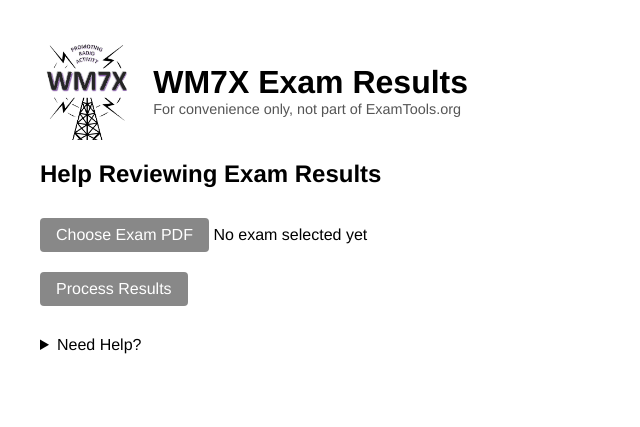
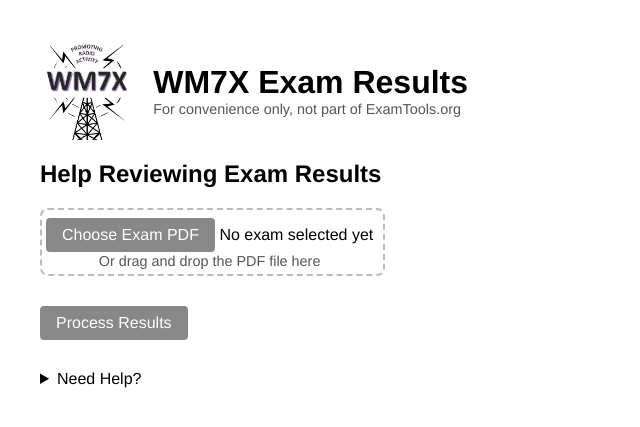
Before and after one commit to jpasqua/wm7x-exam-results, a Flask app: page / in a window 1280 px wide. Shown: the top 427 px of the page, without its empty margins (0-640 px from the left). Run offline with Flask 3, Linux system fonts and the light colour scheme.

Commit message:
Implement drag-and-drop for file upload

```diff
--- a/static/css/style.css
+++ b/static/css/style.css
@@ -86,3 +86,22 @@ form div {
     margin-top: 10px;
     height: auto;
 }
+
+.dropzone {
+    display: inline-block;      /* shrink-wrap to content */
+    border: 2px dashed #bbb;
+    padding: 4px;
+    padding-right: 10px;
+    text-align: center;
+    border-radius: 8px;
+}
+
+.dropzone .button,
+.dropzone .label {
+    margin-top: 4px;
+}
+
+.dropzone.dragover {
+    border-color: #888;
+    background-color: #f9f9f9;
+}
--- a/templates/upload.html
+++ b/templates/upload.html
@@ -7,15 +7,12 @@
 <p style="color:red;">{{ error }}</p>
 {% endif %}
 
-
-<form method="post" enctype="multipart/form-data">
-  <div>
-    <!-- Hidden file input -->
+<form method="post" enctype="multipart/form-data" id="upload-form">
+  <div id="dropzone" class="dropzone">
     <input type="file" id="pdf_file" name="pdf_file" accept=".pdf,application/pdf" class="file-input">
-    <!-- Styled label as button -->
     <label for="pdf_file" class="button">Choose Exam PDF</label>
-    <!-- File name display -->
     <span id="file-name">No exam selected yet</span>
+    <br><span style="font-size: 0.9em; color: #555;">Or drag and drop the PDF file here</span>
   </div>
   <div style="margin-top: 10px;">
     <input type="submit" value="Process Results" class="button">
@@ -61,4 +58,33 @@ document.getElementById('pdf_file').addEventListener('change', function() {
 });
 </script>
 
+<!-- JS to support drag and drop of file -->
+<script>
+const dropzone = document.getElementById('dropzone');
+const fileInput = document.getElementById('pdf_file');
+const fileNameSpan = document.getElementById('file-name');
+
+dropzone.addEventListener('dragover', (e) => {
+    e.preventDefault();
+    dropzone.classList.add('dragover');
+});
+
+dropzone.addEventListener('dragleave', () => {
+    dropzone.classList.remove('dragover');
+});
+
+dropzone.addEventListener('drop', (e) => {
+    e.preventDefault();
+    dropzone.classList.remove('dragover');
+    if (e.dataTransfer.files.length > 0) {
+        fileInput.files = e.dataTransfer.files;
+        fileNameSpan.textContent = e.dataTransfer.files[0].name;
+    }
+});
+
+fileInput.addEventListener('change', function() {
+    fileNameSpan.textContent = this.files[0]?.name || 'No exam selected yet';
+});
+</script>
+
 {% endblock %}
```
